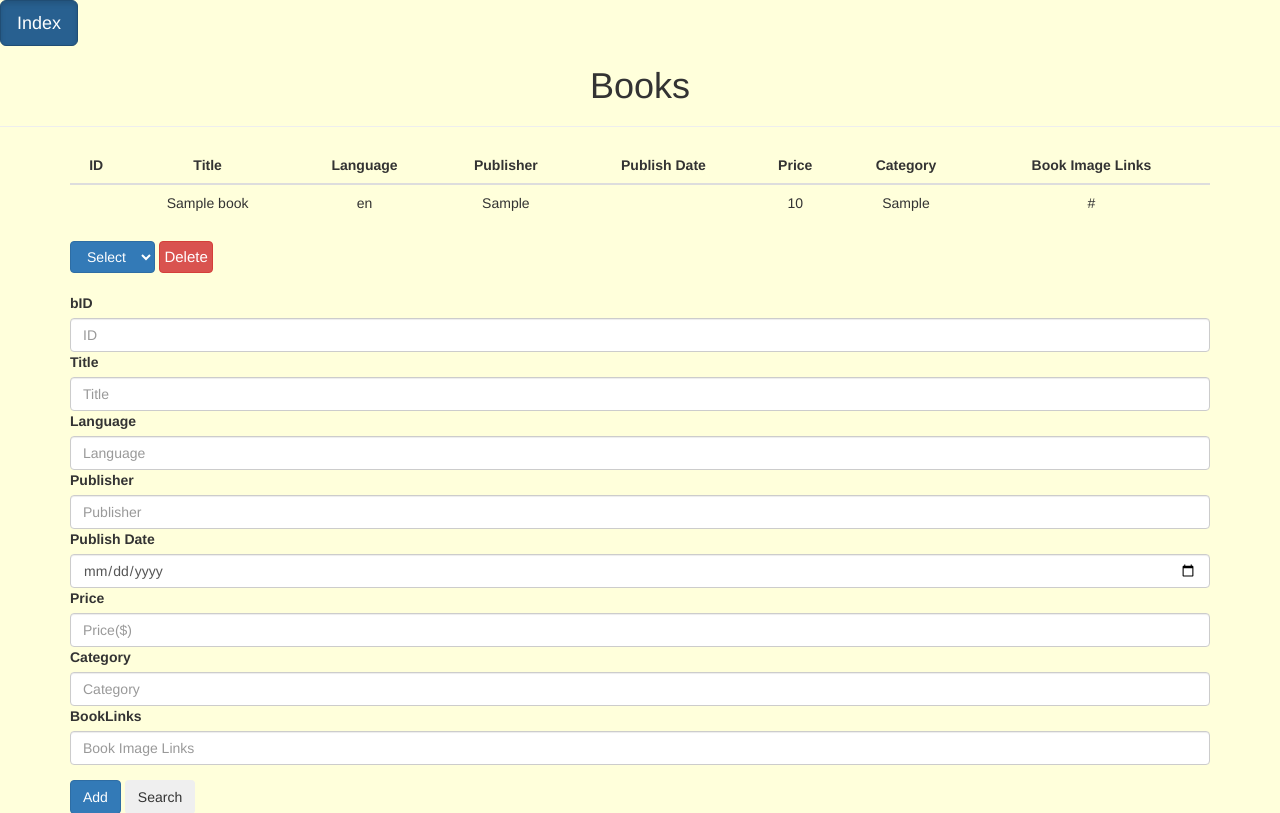
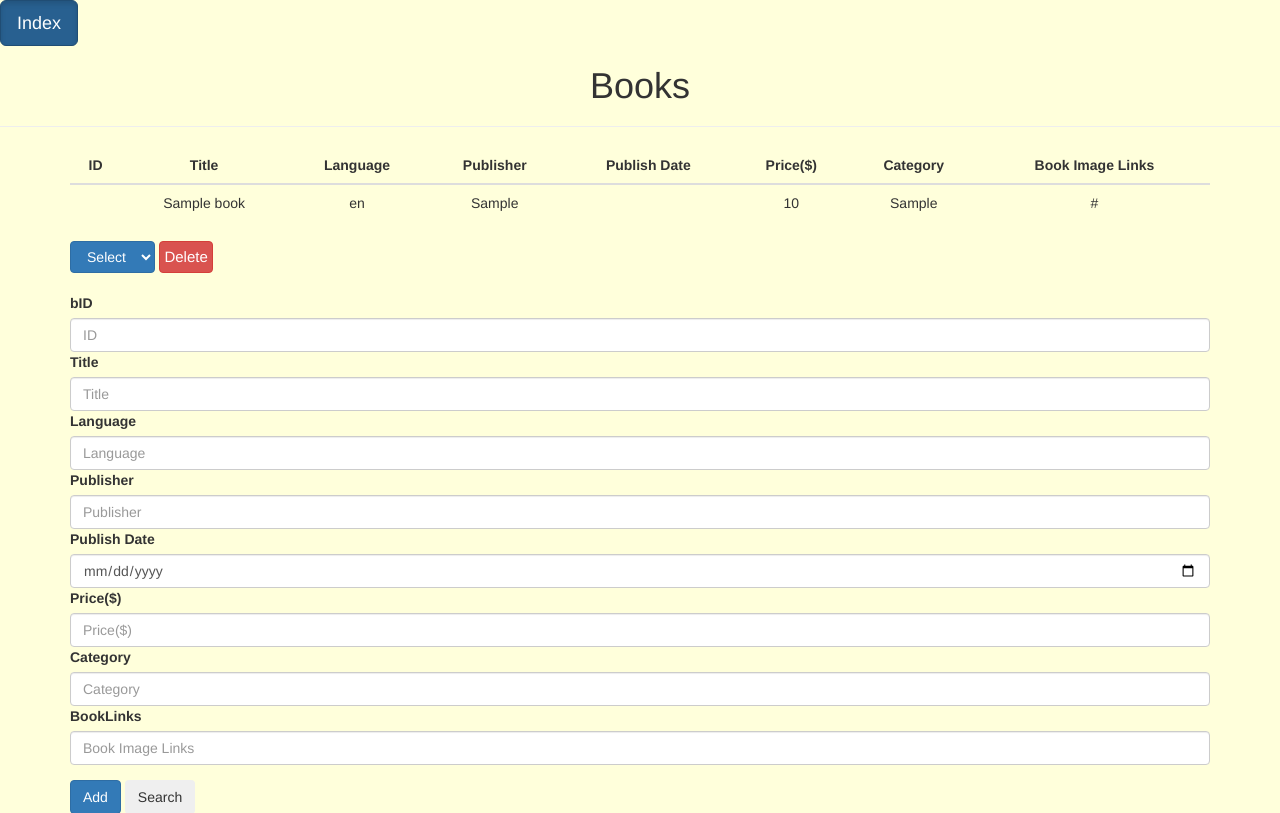
Before and after one commit to alpaslanhamzaoglu/book-shopping-website, a PHP site: page /cs306-project-step-4/admin.php in a window 1280 px wide. Shown: the top 813 px of the page. Run offline with PHP 8.4, Linux system fonts and the light colour scheme; tables that the repository leaves empty or names only in its code hold one stand-in row (values such as "Sample post"); data that the repository does not hold is empty.

Commit message:
cosmetic changes on book pages

```diff
--- a/admin/book/book.php
+++ b/admin/book/book.php
@@ -8,7 +8,7 @@
             <th scope=“col”>Language</th>
             <th scope=“col”>Publisher</th>
             <th scope=“col”>Publish Date</th>
-            <th scope=“col”>Price</th>
+            <th scope=“col”>Price($)</th>
             <th scope=“col”>Category</th>
             <th scope=“col”>Book Image Links</th>
         </thead>
@@ -80,9 +80,9 @@
             <input class="form-control" id="publisher" name="publisher" placeholder="Publisher">
 
             <label for="pubdate">Publish Date</label>
-            <input class="form-control" id="pubdate" name="pubdate" type="date" min="2000-01-01" max="2021-12-31">
+            <input class="form-control" id="pubdate" name="pubdate" type="date" max="2021-12-31">
 
-            <label for="bookPrice">Price</label>
+            <label for="bookPrice">Price($)</label>
             <input class="form-control" id="bookPrice" name="bookPrice" placeholder="Price($)">
 
             <label for="category">Category</label>
```
